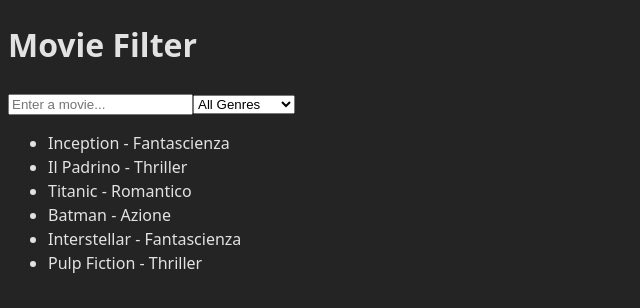
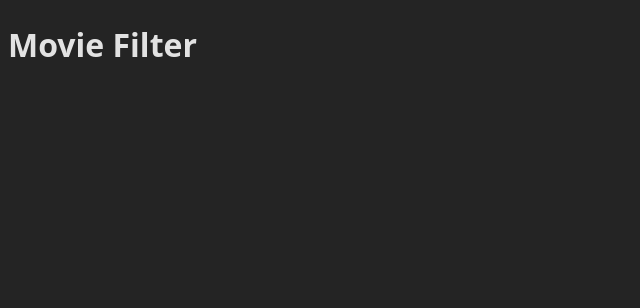
Before and after one commit to JanLascala/react-movie-filter, a React (Vite) app: page / in a window 1280 px wide. Shown: the top 308 px of the page, without its empty margins (0-640 px from the left). Built offline with nearby package versions, Linux system fonts and the light colour scheme.

Commit message:
Reset start all over

```diff
--- a/src/App.jsx
+++ b/src/App.jsx
@@ -10,55 +10,17 @@ function App() {
     { title: 'Interstellar', genre: 'Fantascienza' },
     { title: 'Pulp Fiction', genre: 'Thriller' },
   ]
-  //select by title const
-  const [selectTitle, setSelectTitle] = useState('');
-  //select by genre const
-  const [selectedGenre, setSelectedGenre] = useState("");
-  const [filteredMovies, setFilteredMovies] = useState(movies);
-  //drowpdown filter by gerne
-  function GenreFilter({ selectedGenre, setSelectedGenre }) {
-    return (
-      <select value={selectedGenre} onChange={(e) => setSelectedGenre(e.target.value)}>
-        <option value="">Select a genre</option>
-        <option value="Fantascienza">Fantascienza</option>
-        <option value="Thriller">Thriller</option>
-        <option value="Romantico">Romantico</option>
-        <option value="Azione">Azione</option>
-      </select>
-    );
-  }
-  //filter movies by title
-  useEffect(() => {
-    setFilteredMovies(
-      movies.filter((movie) =>
-        movie.title.toLowerCase().includes(selectTitle.toLowerCase())
-      )
-    );
-  }, [selectTitle, selectedGenre]);
+
+
+
+
 
   return (
     <>
       <h1>Movie Filter</h1>
-      <input
-        type="text"
-        placeholder="Enter a movie..."
-        value={selectTitle}
-        onChange={(e) => setSelectTitle(e.target.value)}
 
-      />
-      <select onChange={(e) => setSelectGenre(e.target.value)}>
-        <option value="">All Genres</option>
-        <option value="Fantascienza">Fantascienza</option>
-        <option value="Thriller">Thriller</option>
-        <option value="Romantico">Romantico</option>
-        <option value="Azione">Azione</option>
-      </select>
 
-      <ul>
-        {filteredMovies.map((movie) => (
-          <li key={movie.title}>{movie.title} - {movie.genre}</li>
-        ))}
-      </ul>
+
     </>
   )
 }
```
